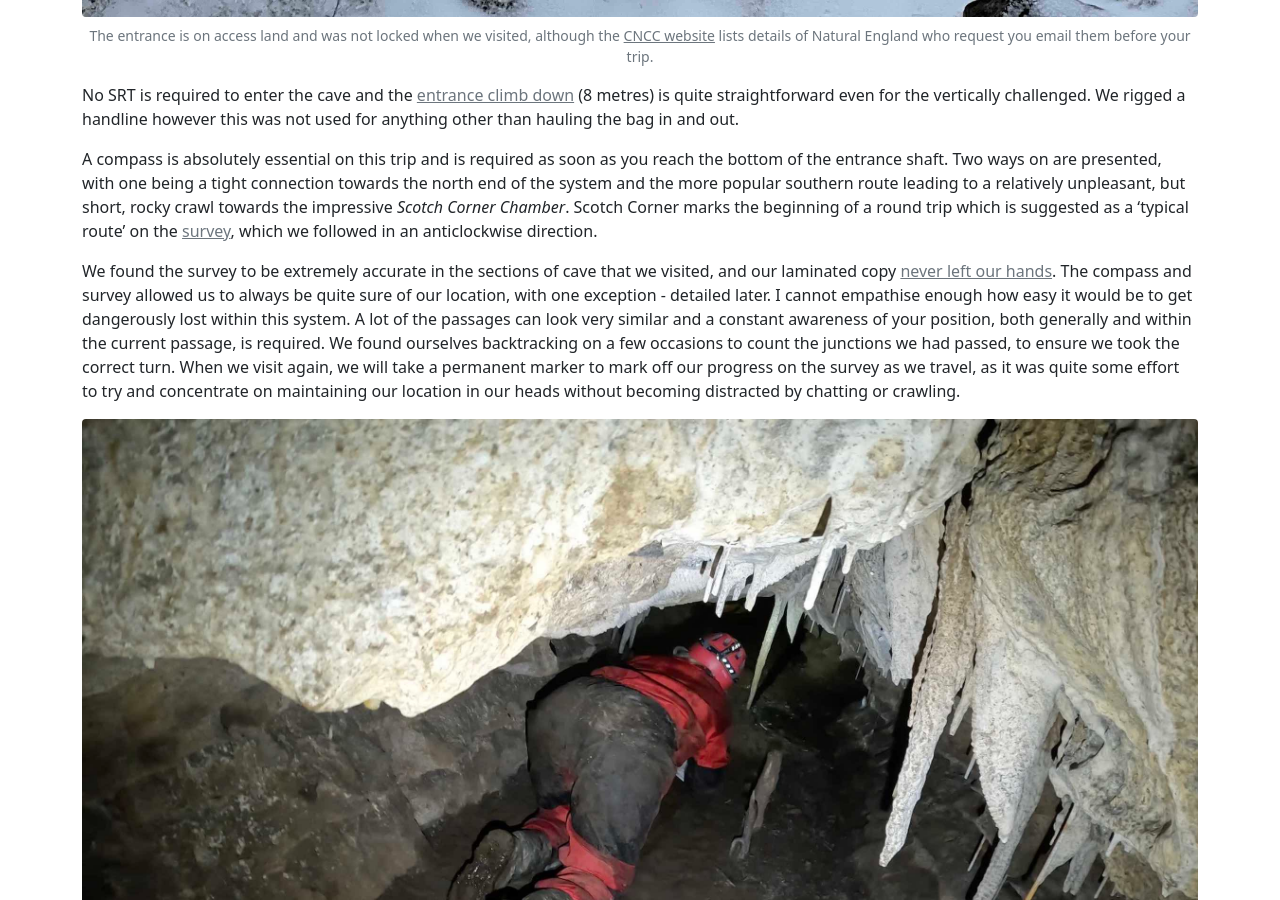
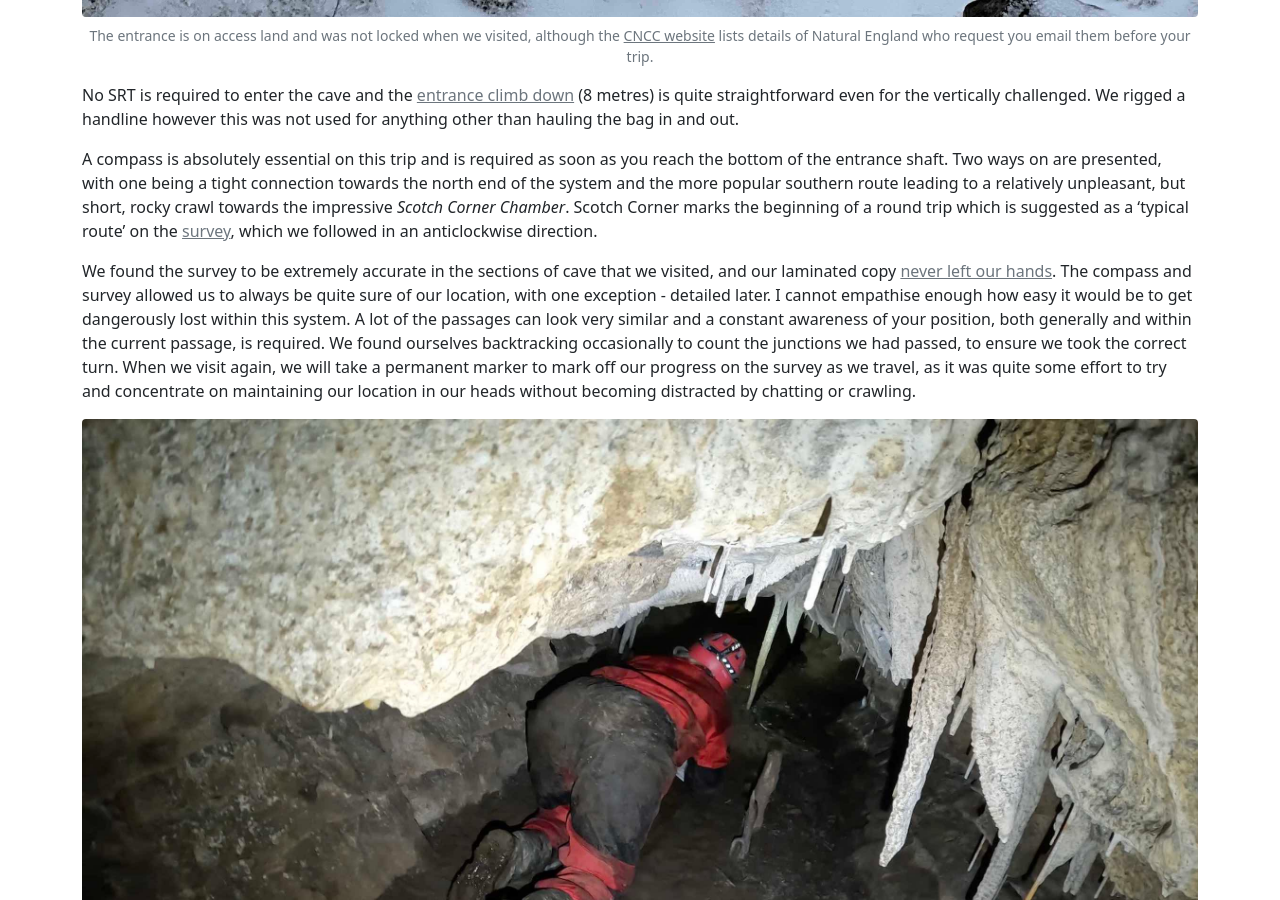
Before and after one commit to anorthall/northall.me.uk, a Jekyll site: the page built from www/_posts/2022-02-24-knock-fell-caverns.md, in a window 1280 px wide and 900 px high, scrolled down 1982 px. Built offline with Jekyll 4.4.1, drawn with Linux system fonts in a browser that asks for light colours; some of the changed text lies outside the part shown.

Commit message:
Copyediting

```diff
--- a/www/_posts/2022-02-24-knock-fell-caverns.md
+++ b/www/_posts/2022-02-24-knock-fell-caverns.md
@@ -47,7 +47,7 @@ No SRT is required to enter the cave and the [entrance climb down][7] (8 metres)
 
 A compass is absolutely essential on this trip and is required as soon as you reach the bottom of the entrance shaft. Two ways on are presented, with one being a tight connection towards the north end of the system and the more popular southern route leading to a relatively unpleasant, but short, rocky crawl towards the impressive *Scotch Corner Chamber*. Scotch Corner marks the beginning of a round trip which is suggested as a 'typical route' on the [survey][3], which we followed in an anticlockwise direction.
 
-We found the survey to be extremely accurate in the sections of cave that we visited, and our laminated copy [never left our hands][8]. The compass and survey allowed us to always be quite sure of our location, with one exception - detailed later. I cannot empathise enough how easy it would be to get dangerously lost within this system. A lot of the passages can look very similar and a constant awareness of your position, both generally and within the current passage, is required. We found ourselves backtracking on a few occasions to count the junctions we had passed, to ensure we took the correct turn. When we visit again, we will take a permanent marker to mark off our progress on the survey as we travel, as it was quite some effort to try and concentrate on maintaining our location in our heads without becoming distracted by chatting or crawling.
+We found the survey to be extremely accurate in the sections of cave that we visited, and our laminated copy [never left our hands][8]. The compass and survey allowed us to always be quite sure of our location, with one exception - detailed later. I cannot empathise enough how easy it would be to get dangerously lost within this system. A lot of the passages can look very similar and a constant awareness of your position, both generally and within the current passage, is required. We found ourselves backtracking occasionally to count the junctions we had passed, to ensure we took the correct turn. When we visit again, we will take a permanent marker to mark off our progress on the survey as we travel, as it was quite some effort to try and concentrate on maintaining our location in our heads without becoming distracted by chatting or crawling.
 
 <figure class="figure">
     <img src="/images/posts/knock_fell/gracie_crawls.jpg" alt="Gracie crawling in Knock Fell Caverns" class="figure-img img-fluid rounded">
```
Also changed, not shown: other parts of www/_posts/2022-02-24-knock-fell-caverns.md (+2 -2 lines).
